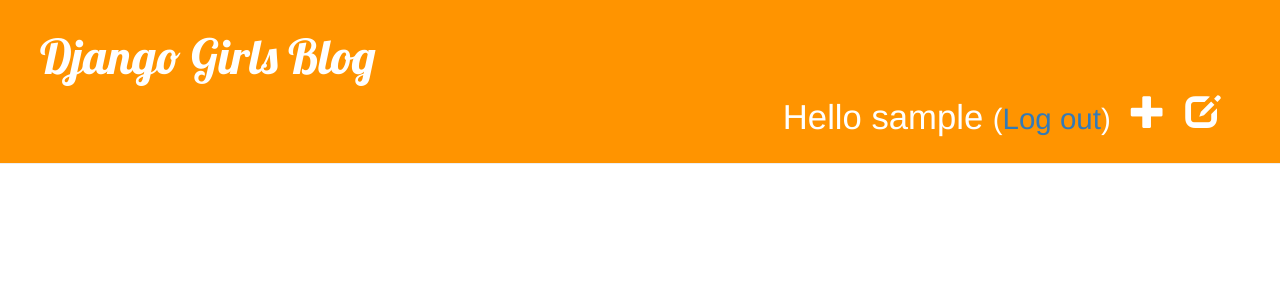
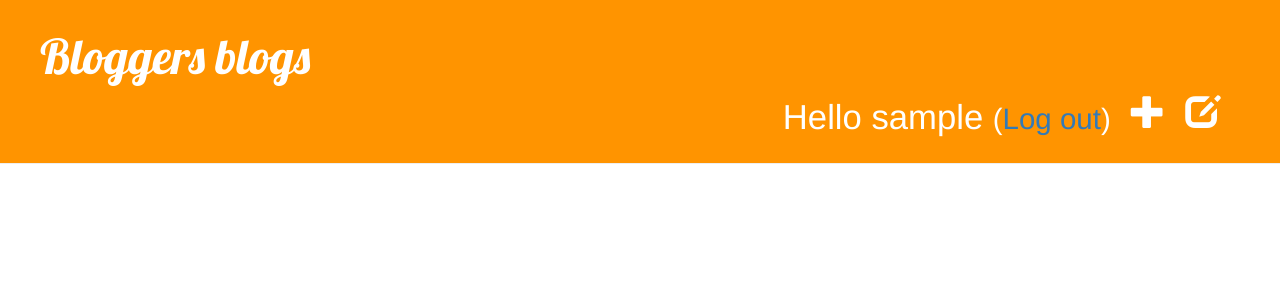
Before and after one commit to talk2shruthivs/my-first-blog, a Django app: a page that uses blog/templates/blog/base.html in a window 1280 px wide. Shown: the top 300 px of the page. Run offline with Django 3.2, Linux system fonts and the light colour scheme; the visitor is signed in with stand-in values (Sample User, id 1); data that the repository does not hold is empty; some libraries are stand-ins or nearby versions.

Commit message:
Changed the page title

```diff
--- a/blog/templates/blog/base.html
+++ b/blog/templates/blog/base.html
@@ -2,7 +2,7 @@
 <html>
     <head>
 
-        <title>Django Girls blog</title>
+        <title>Bloggers blogs</title>
         <link rel="stylesheet" href="//maxcdn.bootstrapcdn.com/bootstrap/3.2.0/css/bootstrap.min.css">
         <link rel="stylesheet" href="//maxcdn.bootstrapcdn.com/bootstrap/3.2.0/css/bootstrap-theme.min.css">
         <link href="//fonts.googleapis.com/css?family=Lobster&subset=latin,latin-ext" rel="stylesheet" type="text/css">
@@ -10,7 +10,7 @@
     </head>
     <body>
         <div class="page-header">
-            <h1><a href="{% url 'post_list' %}">Django Girls Blog</a></h1>
+            <h1><a href="{% url 'post_list' %}">Bloggers blogs</a></h1>
             {% if user.is_authenticated %}
               <a href="{% url 'post_draft_list' %}" class="top-menu"><span class="glyphicon glyphicon-edit"></span></a>
               <a href="{% url 'post_new' %}" class="top-menu"><span class="glyphicon glyphicon-plus"></span></a>
```
